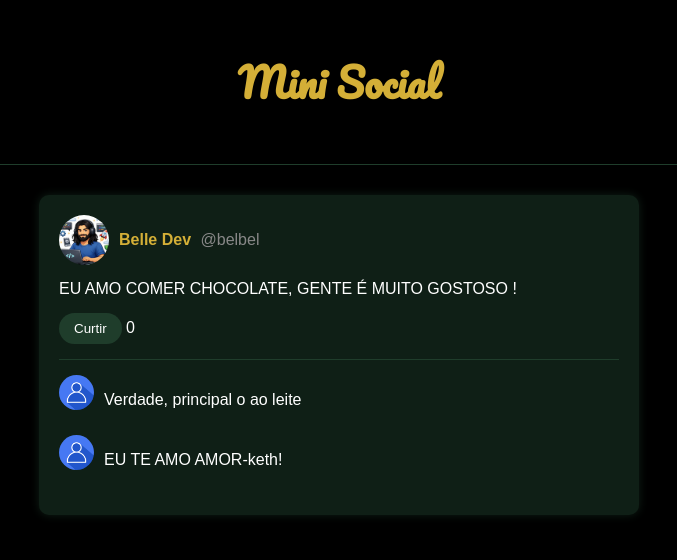
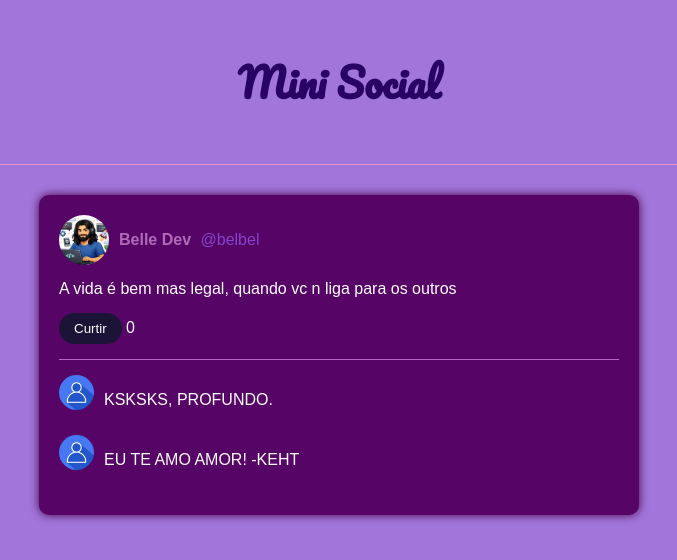
Before and after one commit to isabele9585784-bit/mini-social-Isabele, a plain HTML site: page index.html in a window 1280 px wide. Shown: the whole page, without its empty margins (301-978 px from the left). Drawn offline with Linux system fonts and the light colour scheme.

Commit message:
atualização

```diff
--- a/css/style.css
+++ b/css/style.css
@@ -1,19 +1,19 @@
 body {
   margin: 0;
   font-family: Arial, sans-serif;
-  background-color: #000;
+  background-color: #a175da;
   color: #fff;
 }
 
 header {
   text-align: center;
   padding: 20px;
-  border-bottom: 1px solid #1f3d2b;
+  border-bottom: 1px solid #e994c8;
 }
 
 .logo {
   font-family: 'Pacifico', cursive;
-  color: #d4af37;
+  color: #280363;
   font-size: 40px;
 }
 
@@ -23,10 +23,10 @@ header {
 }
 
 .post {
-  background-color: #0f1f16;
+  background-color: #560466;
   padding: 20px;
   border-radius: 10px;
-  box-shadow: 0 0 10px #0f1f16;
+  box-shadow: 0 0 10px #47023e;
 }
 
 .post-header {
@@ -49,11 +49,11 @@ header {
 
 .name {
   font-weight: bold;
-  color: #d4af37;
+  color: #b06bb6;
 }
 
 .username {
-  color: #888;
+  color: #8345ca;
   margin-left: 5px;
 }
 
@@ -66,7 +66,7 @@ header {
 }
 
 button {
-  background-color: #1f3d2b;
+  background-color: #1b1436;
   color: #fff;
   border: none;
   padding: 8px 15px;
@@ -75,11 +75,11 @@ button {
 }
 
 button:hover {
-  background-color: #2e5c40;
+  background-color: #160768;
 }
 
 .comments {
-  border-top: 1px solid #1f3d2b;
+  border-top: 1px solid #b567c9;
   padding-top: 15px;
 }
 
--- a/index.html
+++ b/index.html
@@ -24,7 +24,7 @@
     </div>
 
     <p class="post-text">
-      EU AMO COMER CHOCOLATE, GENTE É MUITO GOSTOSO !
+      A vida é bem mas legal, quando vc n liga para os outros
     </p>
 
     <div class="post-actions">
@@ -35,12 +35,12 @@
     <section class="comments">
       <div class="comment">
         <img src="assets/avatar.png" class="avatar-small">
-        <p> Verdade, principal o ao leite </p>
+        <p> KSKSKS, PROFUNDO. </p>
       </div>
 
       <div class="comment">
         <img src="assets/avatar.png" class="avatar-small">
-        <p> EU TE AMO AMOR-keth! </p>
+        <p> EU TE AMO AMOR! -KEHT </p>
       </div>
     </section>
 
```
